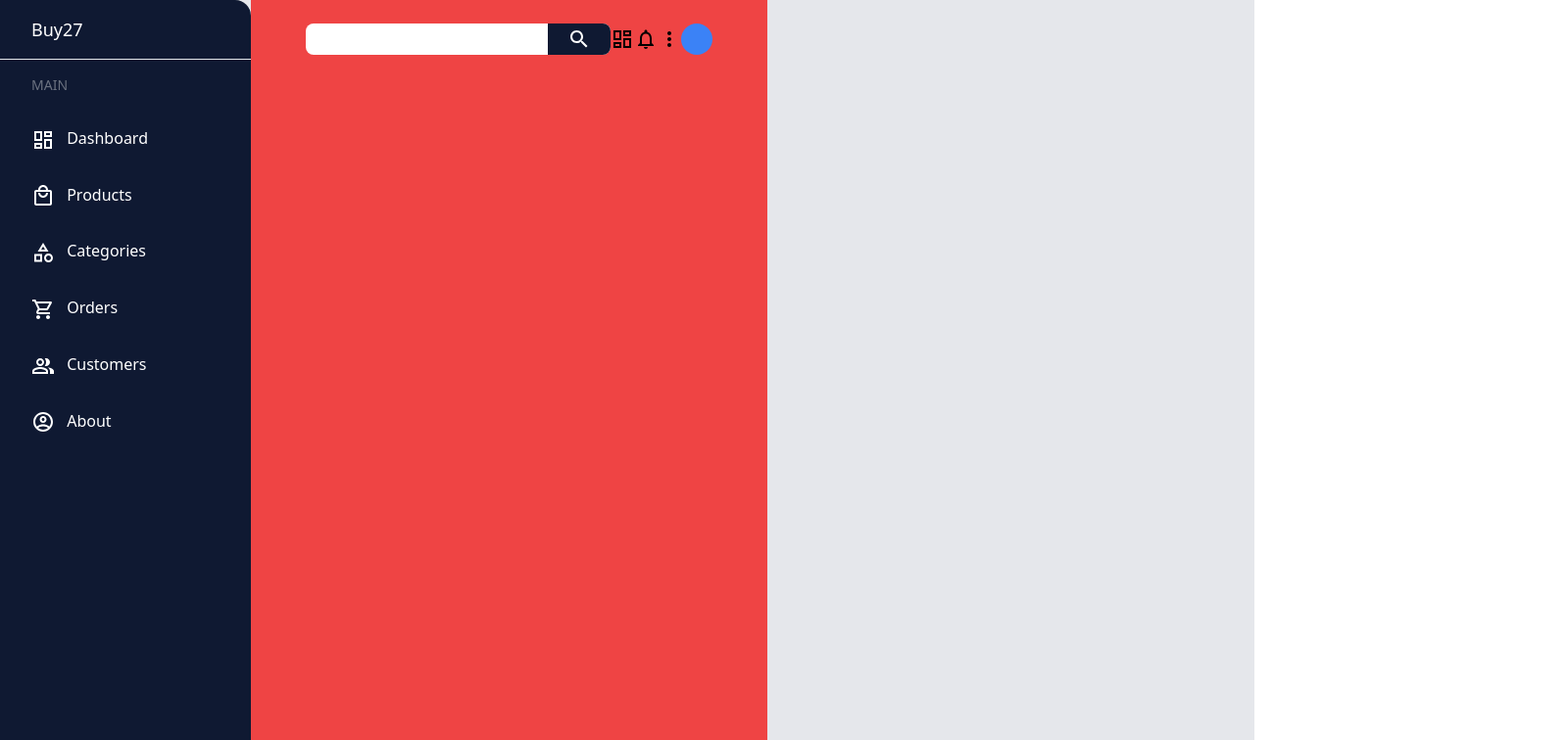
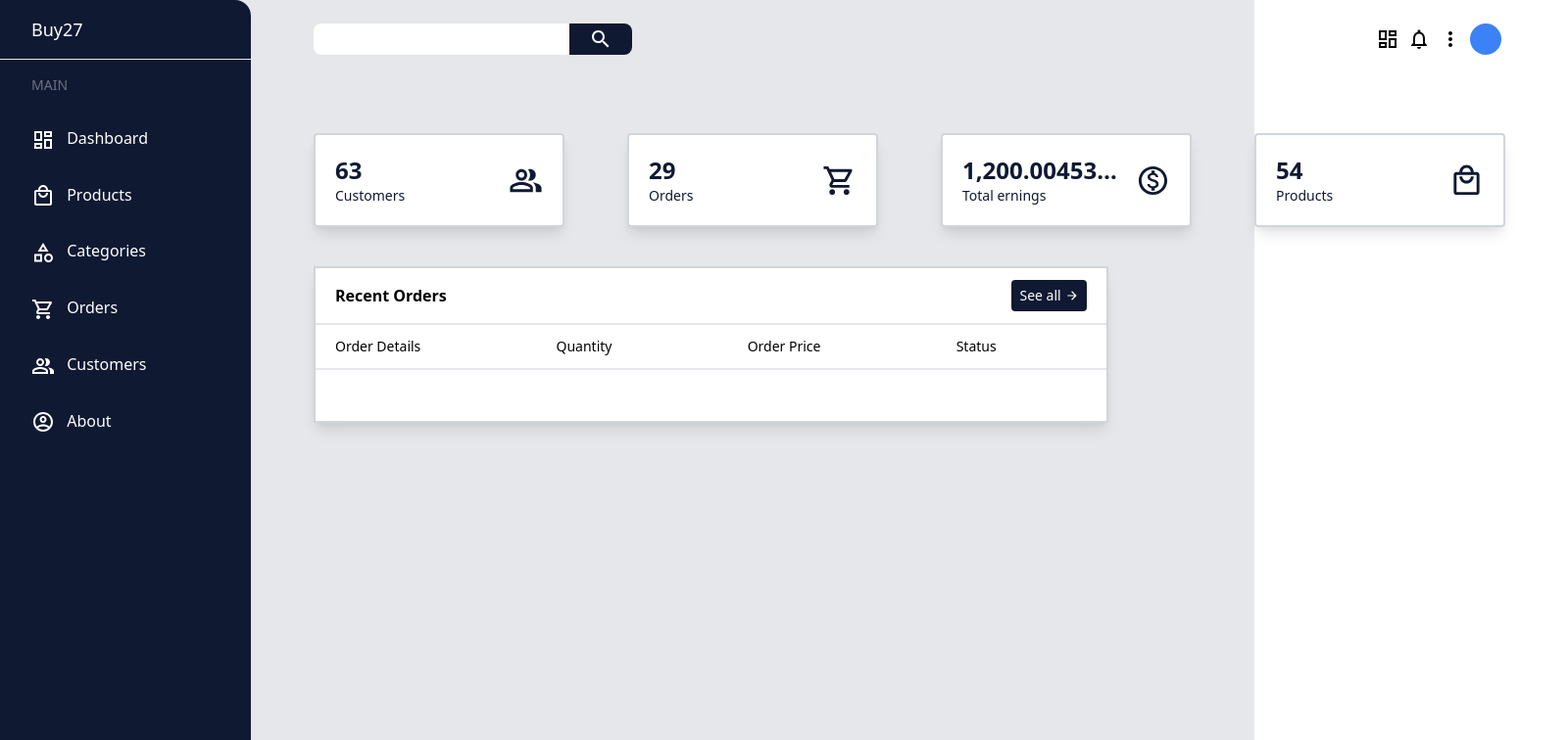
Before and after one commit to logicdev406/buy27-dashboard, a Next.js app: page / in a window 1280 px wide. Shown: the top 756 px of the page at 98% size, 1600 px wide, since content can reach past the window. Built offline with nearby package versions, Linux system fonts and the light colour scheme.

Commit message:
still working on the dashboard home page

```diff
--- a/pages/index.js
+++ b/pages/index.js
@@ -3,18 +3,22 @@ import SearchOutlinedIcon from "@material-ui/icons/SearchOutlined";
 import NotificationsOutlinedIcon from "@material-ui/icons/NotificationsOutlined";
 import MoreVertOutlinedIcon from "@material-ui/icons/MoreVertOutlined";
 import DashboardOutlinedIcon from "@material-ui/icons/DashboardOutlined";
-import { More } from "@material-ui/icons";
+import LocalMallOutlinedIcon from "@material-ui/icons/LocalMallOutlined";
+import ShoppingCartOutlinedIcon from "@material-ui/icons/ShoppingCartOutlined";
+import PeopleAltOutlinedIcon from "@material-ui/icons/PeopleAltOutlined";
+import MonetizationOnOutlinedIcon from "@material-ui/icons/MonetizationOnOutlined";
+import ArrowForwardOutlinedIcon from "@material-ui/icons/ArrowForwardOutlined";
 
 export default function Home() {
   return (
-    <div className="flex   w-screen bg-gray-200">
+    <div className="flex  w-screen bg-gray-200">
       <div className="flex ">
         <Sidebar />
-        <div className="  px-14 py-6 bg-red-500">
-          <div className="flex items-center ">
+        <div className=" px-16 py-6 ">
+          <div className="flex items-center justify-between ">
             <div className=" h-8 flex bg-white rounded-lg">
               <input
-                className=" focus:outline-none px-2 py-1 bg-transparent"
+                className=" focus:outline-none px-2 py-1 bg-transparent font-semibold "
                 type="text"
               />
               <div className="h-8 w-16 bg-primary-dark rounded-r-lg text-center">
@@ -22,11 +26,79 @@ export default function Home() {
               </div>
             </div>
             <div className="flex items-center">
-              <DashboardOutlinedIcon />
-              <NotificationsOutlinedIcon />
-              <MoreVertOutlinedIcon />
-              <div className="h-8 w-8 bg-blue-500 rounded-full items-center justify-center"></div>
+              <DashboardOutlinedIcon className="mx-1" />
+              <NotificationsOutlinedIcon className="mx-1" />
+              <MoreVertOutlinedIcon className="mx-1" />
+              <div className="h-8 w-8 mx-1 bg-blue-500 rounded-full items-center justify-center"></div>
             </div>
+          </div>
+          <div className=" flex items-center pt-20 ">
+            <div className=" flex h-24 w-64 px-5 mr-8 bg-white border-2 border-gray-300  rounded shadow-lg items-center justify-between text-primary-dark">
+              <div>
+                <h1 className=" w-40 font-bold text-2xl overflow-ellipsis ">
+                  63
+                </h1>
+                <h1 className=" text-sm">Customers</h1>
+              </div>
+              <PeopleAltOutlinedIcon
+                className="text-primary-dark"
+                fontSize="large"
+              />
+            </div>
+            <div className=" flex h-24 w-64 px-5 mx-8 bg-white border-2 border-gray-300  rounded shadow-lg items-center justify-between text-primary-dark">
+              <div>
+                <h1 className=" w-40 font-bold text-2xl overflow-ellipsis ">
+                  29
+                </h1>
+                <h1 className=" text-sm">Orders</h1>
+              </div>
+              <ShoppingCartOutlinedIcon
+                className="text-primary-dark"
+                fontSize="large"
+              />
+            </div>
+            <div className=" flex h-24 w-64 px-5 mx-8 bg-white border-2 border-gray-300  rounded shadow-lg items-center justify-between text-primary-dark">
+              <div>
+                <h1 className=" w-40 font-bold text-2xl truncate  ">
+                  1,200.0045345345345345345345
+                </h1>
+                <h1 className=" text-sm">Total ernings</h1>
+              </div>
+              <MonetizationOnOutlinedIcon
+                className="text-primary-dark"
+                fontSize="large"
+              />
+            </div>
+            <div className=" flex h-24 w-64 px-5 ml-8 bg-white border-2 border-gray-300 rounded shadow-lg items-center justify-between text-primary-dark">
+              <div>
+                <h1 className=" w-40 font-bold text-2xl overflow-ellipsis ">
+                  54
+                </h1>
+                <h1 className=" text-sm">Products</h1>
+              </div>
+              <LocalMallOutlinedIcon
+                className="text-primary-dark"
+                fontSize="large"
+              />
+            </div>
+          </div>
+          <div className="flex py-10 justify-between">
+            <div className="h-40 w-8/12 bg-white border-2 border-gray-300 shadow-lg ">
+              <div className="flex items-center justify-between px-5 py-3 border-b-2">
+                <h1 className=" font-semibold ">Recent Orders</h1>
+                <div className=" flex h-8 px-2 items-center rounded bg-primary-dark text-sm text-white">
+                  <p className="mr-1">See all</p>{" "}
+                  <ArrowForwardOutlinedIcon fontSize="inherit" />
+                </div>
+              </div>
+              <div className=" flex items-center justify-between py-3 pl-5 pr-28 border-b-2 text-sm text-semibold">
+                <h1>Order Details</h1>
+                <h1>Quantity</h1>
+                <h1>Order Price</h1>
+                <h1>Status</h1>
+              </div>
+            </div>
+            <div></div>
           </div>
         </div>
       </div>
```
